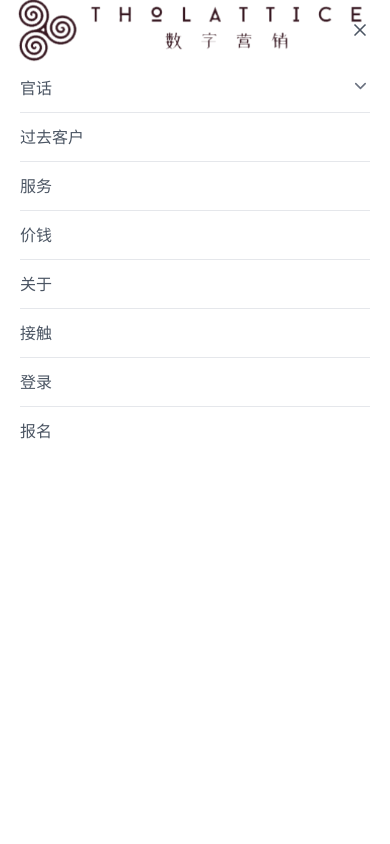
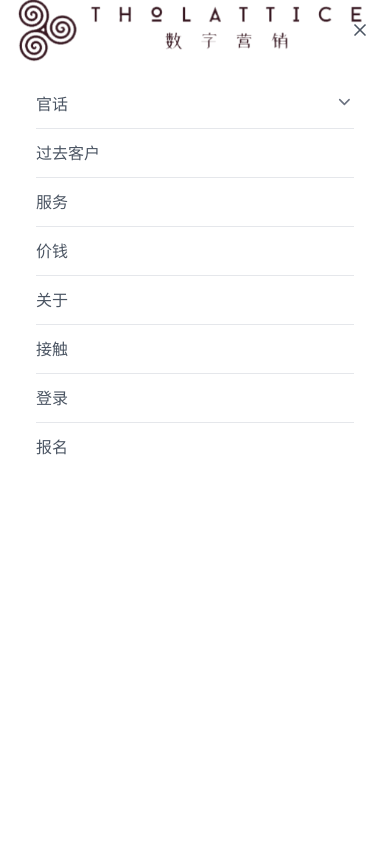
Before and after one commit to tholattice/app, a Next.js app: page /privacy-policy in a window 390 px wide. Both pictures are taken after a click on the button 360 px from the left and 30 px from the top of the page. Shown: the top 844 px of the page. Built offline with nearby package versions, Linux system fonts and the light colour scheme; what tailwindcss-radix would draw is missing.

Commit message:
add some padding to mobile menu

```diff
--- a/components/NewMobileHeader.tsx
+++ b/components/NewMobileHeader.tsx
@@ -60,7 +60,7 @@ const NewMobileHeader = () => {
           open && "block"
         )}
       >
-        <ul className="grid divide-y divide-gray-200">
+        <ul className="grid divide-y divide-gray-200 p-4">
           <li className="py-3">
             <button
               className="flex w-full justify-between"
```
